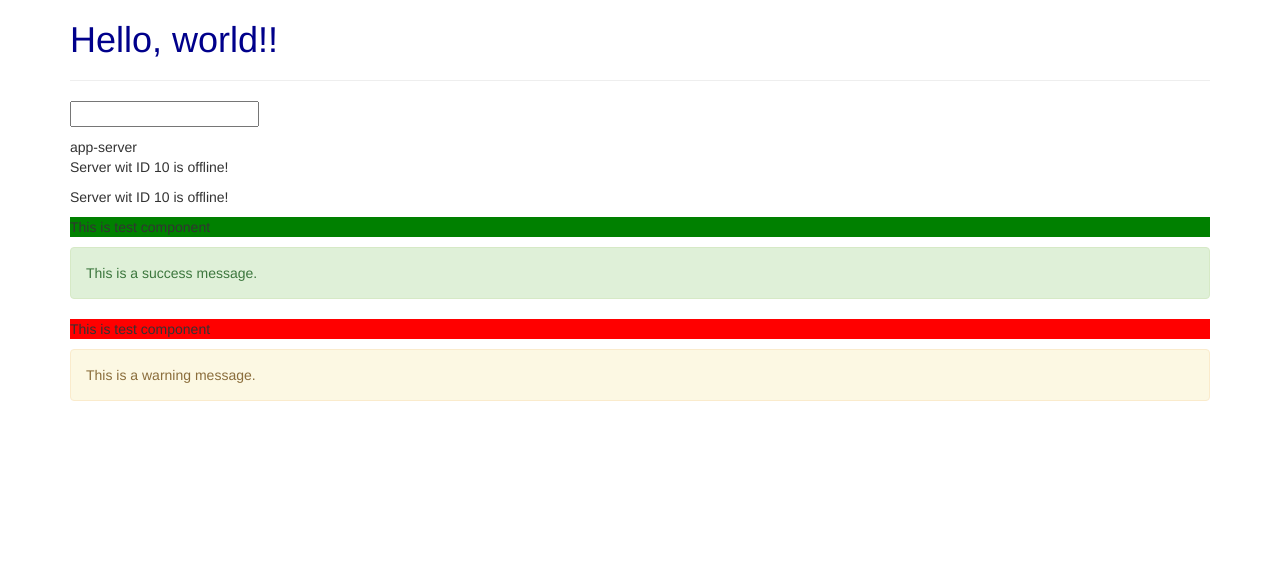
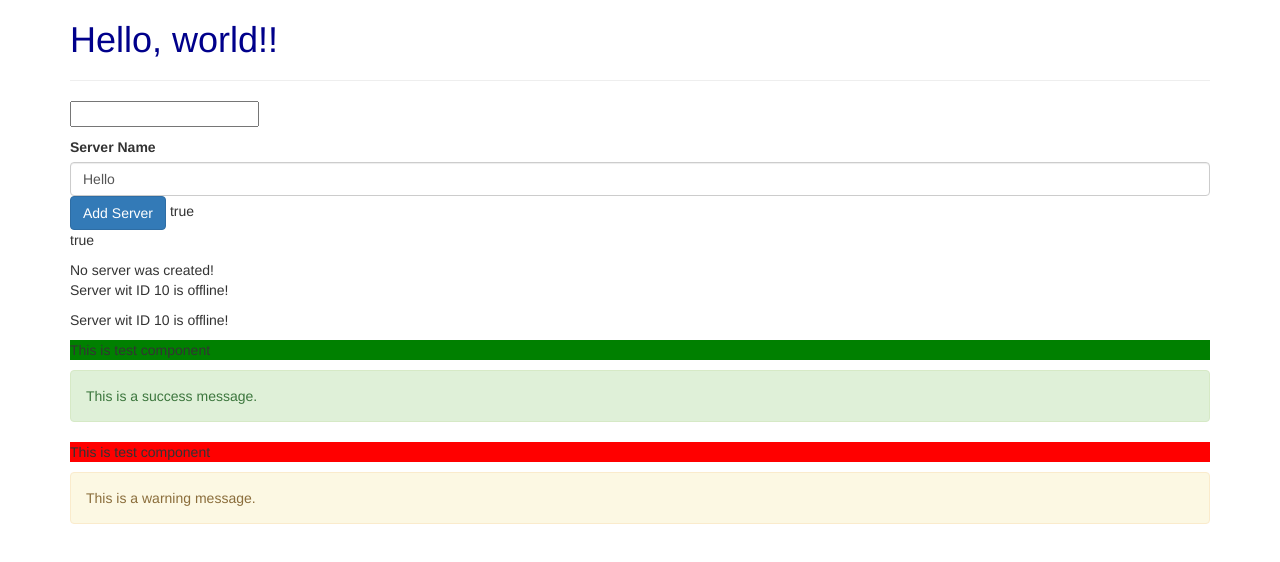
Before and after one commit to nfabacus/my-angular4app, an Angular app: page / in a window 1280 px wide. Shown: the top 562 px of the page. Built offline with nearby package versions, Linux system fonts and the light colour scheme.

Commit message:
practicing all forms of databinding

```diff
--- a/src/app/servers/servers.component.html
+++ b/src/app/servers/servers.component.html
@@ -1,3 +1,21 @@
-app-server
+<label>Server Name</label>
+<!-- <input
+  type="text"
+  class="form-control"
+  (input)="onUpdateServerName($event)"> -->
+  <input
+    type="text"
+    class="form-control"
+    [(ngModel)]="serverName">
+
+<button
+  class="btn btn-primary"
+  [disabled]="!allowNewServer"
+  (click)="onCreateServer()">
+  Add Server
+</button>
+{{ allowNewServer }}
+<p [innerText]="allowNewServer"></p>
+{{ serverCreationStatus }}
 <app-server></app-server>
 <app-server></app-server>
--- a/src/app/servers/servers.component.ts
+++ b/src/app/servers/servers.component.ts
@@ -6,10 +6,24 @@
   styleUrls: ['./servers.component.css']
 })
 export class ServersComponent implements OnInit {
-
-  constructor() { }
+  allowNewServer = false;
+  serverCreationStatus = 'No server was created!';
+  serverName = 'Hello';
+  constructor() {
+    setTimeout(()=>{
+      this.allowNewServer = true;
+    }, 2000);
+  }
 
   ngOnInit() {
   }
 
+  onCreateServer() {
+    this.serverCreationStatus = "Server was created! Name is " + this.serverName;
+  }
+
+  onUpdateServerName(event: Event){
+    this.serverName = (<HTMLInputElement>event.target).value;
+  }
+
 }
```
